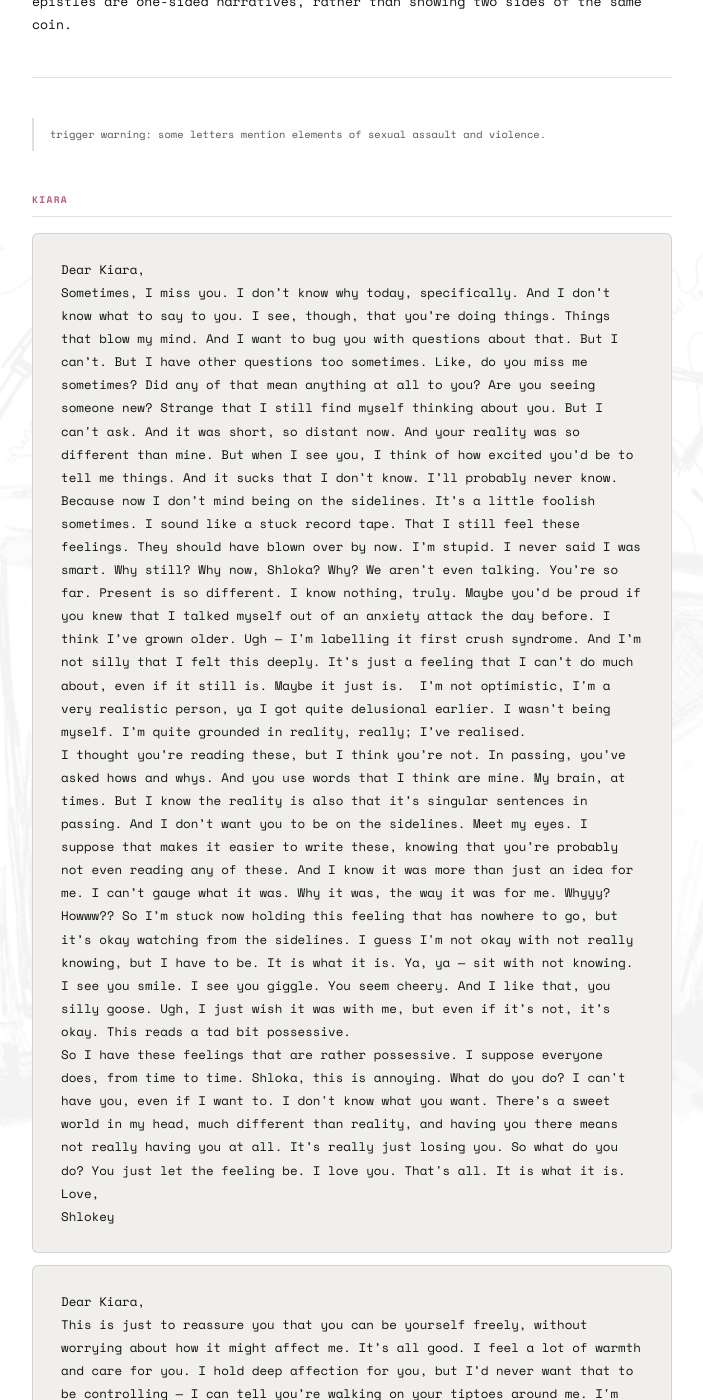
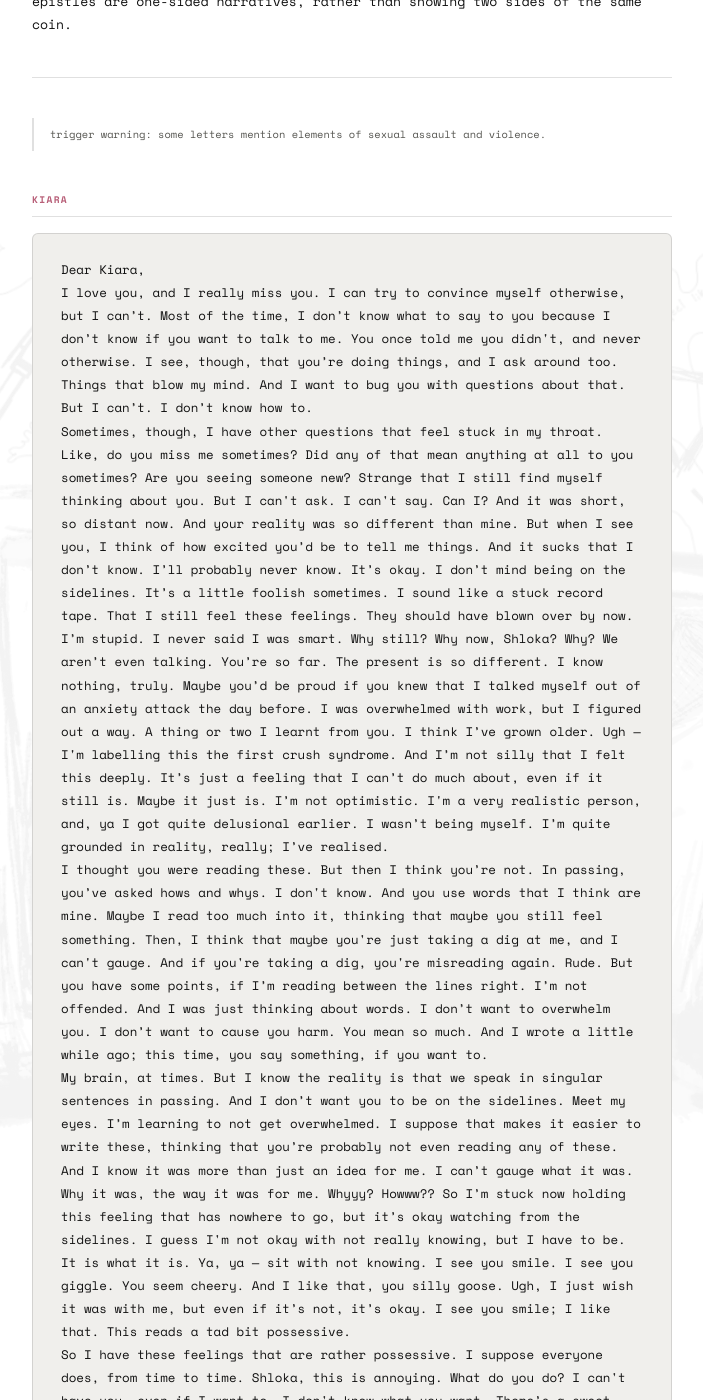
Before and after one commit to shlokamohanty/i-write-sometimes, a Jekyll site: the page built from _posts/2026-03-20-letter.md, in a window 1280 px wide and 1400 px high, scrolled down 674 px. Shown: the whole window, without its empty margins (288-991 px from the left). Built offline with Jekyll 4.4.1, drawn with Linux system fonts in a browser that asks for light colours; some web fonts are replaced; some of the changed text lies outside the part shown.

Commit message:
eabr
rabearbe

```diff
--- a/_posts/.obsidian/workspace.json
+++ b/_posts/.obsidian/workspace.json
@@ -188,9 +188,9 @@
   "active": "3d0176ad5519b9d6",
   "lastOpenFiles": [
     "2026-09-11-control-room.md",
+    "2026-03-20-letter.md",
     "2026-09-10-facial-hair-again.md",
     "2026-03-28-xenon.md",
-    "2026-03-20-letter.md",
     "2026-01-09-man-friday.md",
     "2025-10-20-spectrometry.md",
     "2025-10-06-goals.md",
--- a/_posts/2026-03-20-letter.md
+++ b/_posts/2026-03-20-letter.md
@@ -30,9 +30,11 @@ Keep in mind, while reading these, that the letters show my perspective of my fe
 <div class="letter-section">
 <span class="letter-to">kiara</span>
 <div class="letter-block">Dear Kiara,
-Sometimes, I miss you. I don’t know why today, specifically. And I don’t know what to say to you. I see, though, that you’re doing things. Things that blow my mind. And I want to bug you with questions about that. But I can’t. But I have other questions too sometimes. Like, do you miss me sometimes? Did any of that mean anything at all to you? Are you seeing someone new? Strange that I still find myself thinking about you. But I can't ask. And it was short, so distant now. And your reality was so different than mine. But when I see you, I think of how excited you’d be to tell me things. And it sucks that I don’t know. I’ll probably never know. Because now I don’t mind being on the sidelines. It’s a little foolish sometimes. I sound like a stuck record tape. That I still feel these feelings. They should have blown over by now. I’m stupid. I never said I was smart. Why still? Why now, Shloka? Why? We aren’t even talking. You’re so far. Present is so different. I know nothing, truly. Maybe you’d be proud if you knew that I talked myself out of an anxiety attack the day before. I think I’ve grown older. Ugh — I'm labelling it first crush syndrome. And I’m not silly that I felt this deeply. It’s just a feeling that I can’t do much about, even if it still is. Maybe it just is.  I’m not optimistic, I'm a very realistic person, ya I got quite delusional earlier. I wasn’t being myself. I’m quite grounded in reality, really; I’ve realised.
-I thought you’re reading these, but I think you’re not. In passing, you’ve asked hows and whys. And you use words that I think are mine. My brain, at times. But I know the reality is also that it’s singular sentences in passing. And I don’t want you to be on the sidelines. Meet my eyes. I suppose that makes it easier to write these, knowing that you’re probably not even reading any of these. And I know it was more than just an idea for me. I can’t gauge what it was. Why it was, the way it was for me. Whyyy? Howww?? So I’m stuck now holding this feeling that has nowhere to go, but it’s okay watching from the sidelines. I guess I'm not okay with not really knowing, but I have to be. It is what it is. Ya, ya — sit with not knowing. I see you smile. I see you giggle. You seem cheery. And I like that, you silly goose. Ugh, I just wish it was with me, but even if it’s not, it’s okay. This reads a tad bit possessive.
-So I have these feelings that are rather possessive. I suppose everyone does, from time to time. Shloka, this is annoying. What do you do? I can't have you, even if I want to. I don't know what you want. There’s a sweet world in my head, much different than reality, and having you there means not really having you at all. It’s really just losing you. So what do you do? You just let the feeling be. I love you. That's all. It is what it is.
+I love you, and I really miss you. I can try to convince myself otherwise, but I can’t. Most of the time, I don’t know what to say to you because I don’t know if you want to talk to me. You once told me you didn't, and never otherwise. I see, though, that you’re doing things, and I ask around too. Things that blow my mind. And I want to bug you with questions about that. But I can’t. I don’t know how to.
+Sometimes, though, I have other questions that feel stuck in my throat. Like, do you miss me sometimes? Did any of that mean anything at all to you sometimes? Are you seeing someone new? Strange that I still find myself thinking about you. But I can't ask. I can't say. Can I? And it was short, so distant now. And your reality was so different than mine. But when I see you, I think of how excited you’d be to tell me things. And it sucks that I don’t know. I’ll probably never know. It’s okay. I don’t mind being on the sidelines. It’s a little foolish sometimes. I sound like a stuck record tape. That I still feel these feelings. They should have blown over by now. I’m stupid. I never said I was smart. Why still? Why now, Shloka? Why? We aren’t even talking. You’re so far. The present is so different. I know nothing, truly. Maybe you’d be proud if you knew that I talked myself out of an anxiety attack the day before. I was overwhelmed with work, but I figured out a way. A thing or two I learnt from you. I think I’ve grown older. Ugh — I'm labelling this the first crush syndrome. And I’m not silly that I felt this deeply. It’s just a feeling that I can’t do much about, even if it still is. Maybe it just is. I’m not optimistic. I'm a very realistic person, and, ya I got quite delusional earlier. I wasn’t being myself. I’m quite grounded in reality, really; I’ve realised.
+I thought you were reading these. But then I think you’re not. In passing, you’ve asked hows and whys. I don't know. And you use words that I think are mine. Maybe I read too much into it, thinking that maybe you still feel something. Then, I think that maybe you're just taking a dig at me, and I can't gauge. And if you're taking a dig, you're misreading again. Rude. But you have some points, if I’m reading between the lines right. I’m not offended. And I was just thinking about words. I don’t want to overwhelm you. I don’t want to cause you harm. You mean so much. And I wrote a little while ago; this time, you say something, if you want to.
+My brain, at times. But I know the reality is that we speak in singular sentences in passing. And I don’t want you to be on the sidelines. Meet my eyes. I’m learning to not get overwhelmed. I suppose that makes it easier to write these, thinking that you’re probably not even reading any of these. And I know it was more than just an idea for me. I can’t gauge what it was. Why it was, the way it was for me. Whyyy? Howww?? So I’m stuck now holding this feeling that has nowhere to go, but it’s okay watching from the sidelines. I guess I'm not okay with not really knowing, but I have to be. It is what it is. Ya, ya — sit with not knowing. I see you smile. I see you giggle. You seem cheery. And I like that, you silly goose. Ugh, I just wish it was with me, but even if it’s not, it’s okay. I see you smile; I like that. This reads a tad bit possessive.
+So I have these feelings that are rather possessive. I suppose everyone does, from time to time. Shloka, this is annoying. What do you do? I can't have you, even if I want to. I don't know what you want. There’s a sweet world in my head, much different than reality, and having you there means not really having you at all. It’s really just losing you. So what do you do? You just let the feeling be. I love you. That's all. It is what it is. I care a lot. I always have, and perhaps will. You silly goose.
 Love,
 Shlokey
 </div>
```
